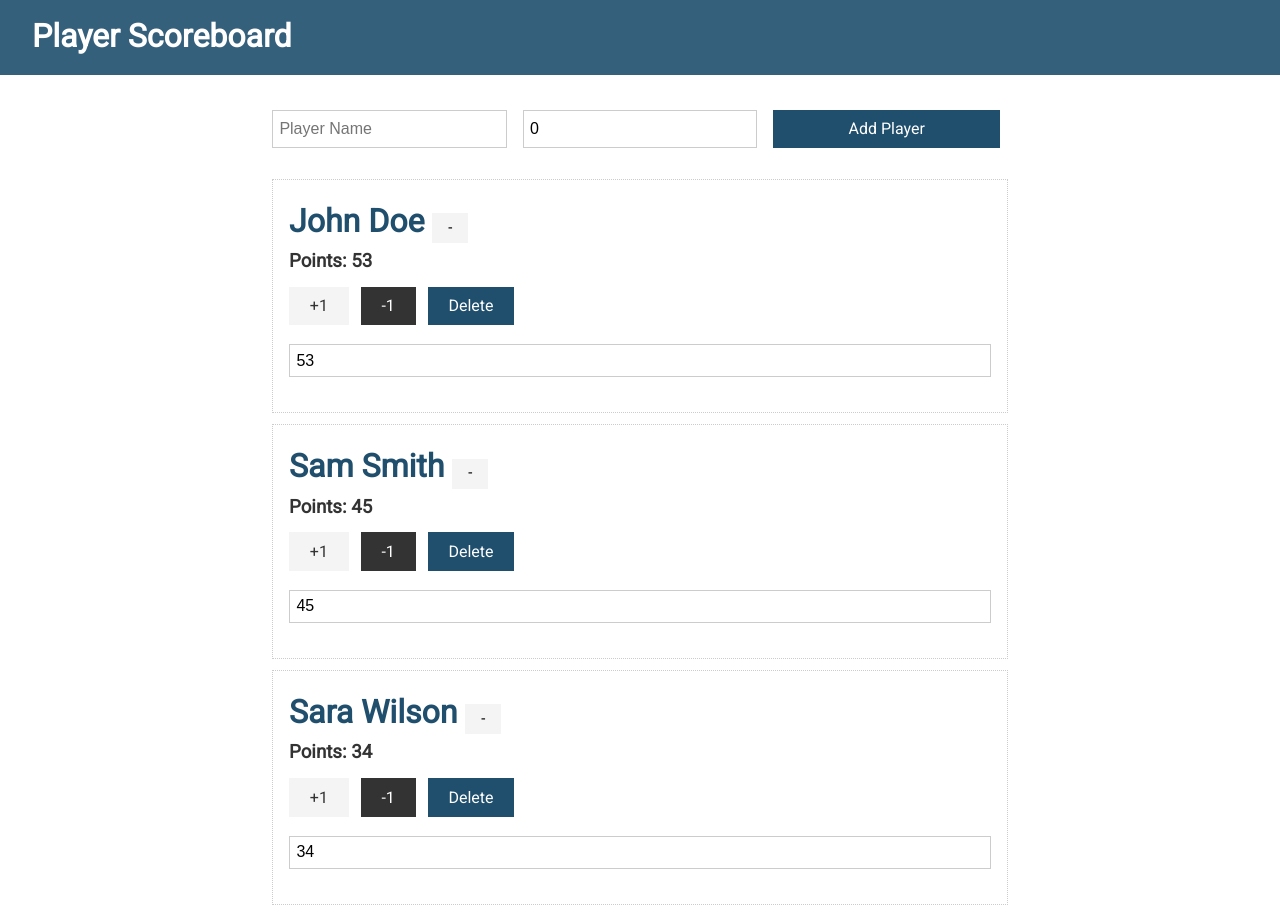
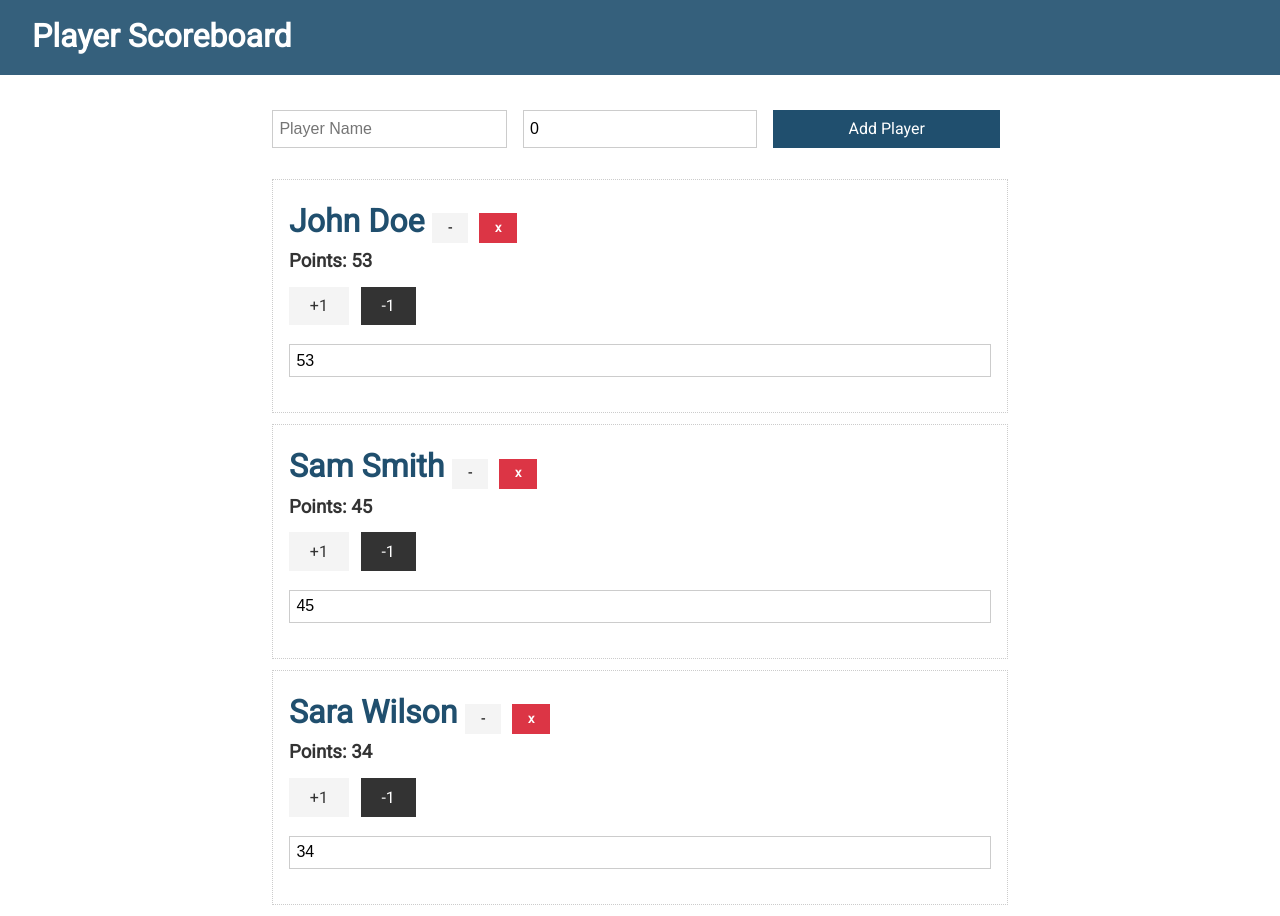
Before and after one commit to Annie-Huang/svelte-scoreboard, a Svelte app: page / in a window 1280 px wide. Built offline with nearby package versions, Linux system fonts and the light colour scheme.

Commit message:
Put Traverse solution, which is similar

```diff
--- a/src/App.svelte
+++ b/src/App.svelte
@@ -24,8 +24,7 @@
     };
 
     const removePlayer = e => {
-        const selectedPlayer = e.detail;
-        players = players.filter(player => player.name !== selectedPlayer.name && player.points !== selectedPlayer.points);
+        players = players.filter(player => player.name !== e.detail);
     }
 </script>
 
--- a/src/Player.svelte
+++ b/src/Player.svelte
@@ -13,15 +13,7 @@
     const addPoint = () => (points += 1);
     const removePoint = () => (points -= 1);
     const toggleControls = () => (showControls = !showControls);
-
-    const removePlayer = () => {
-        const player = {
-            name,
-            points
-        };
-        dispatch("removeplayer", player);
-
-    }
+    const onDelete = () => dispatch("removeplayer", name);
 </script>
 
 <style>
@@ -40,12 +32,12 @@
         <button class="btn btn-sm" on:click={toggleControls}>
             {#if showControls}-{:else}+{/if}
         </button>
+        <button class="btn btn-danger btn-sm" on:click={onDelete}>x</button>
     </h1>
     <h3>Points: {points}</h3>
     {#if showControls}
         <button class="btn" on:click={addPoint}>+1</button>
         <button class="btn btn-dark" on:click={removePoint}>-1</button>
-        <button class="btn btn-primary" on:click={removePlayer}>Delete</button>
         <input type="number" bind:value={points} />
     {/if}
 </div>
```
